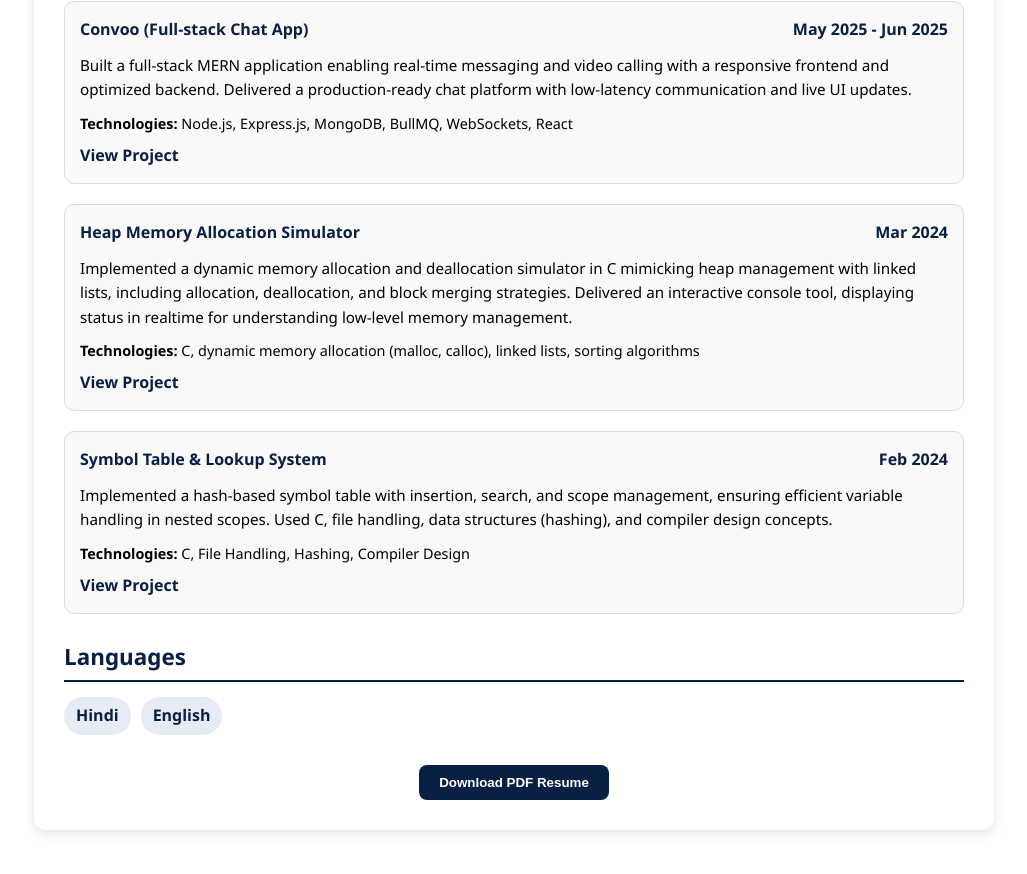
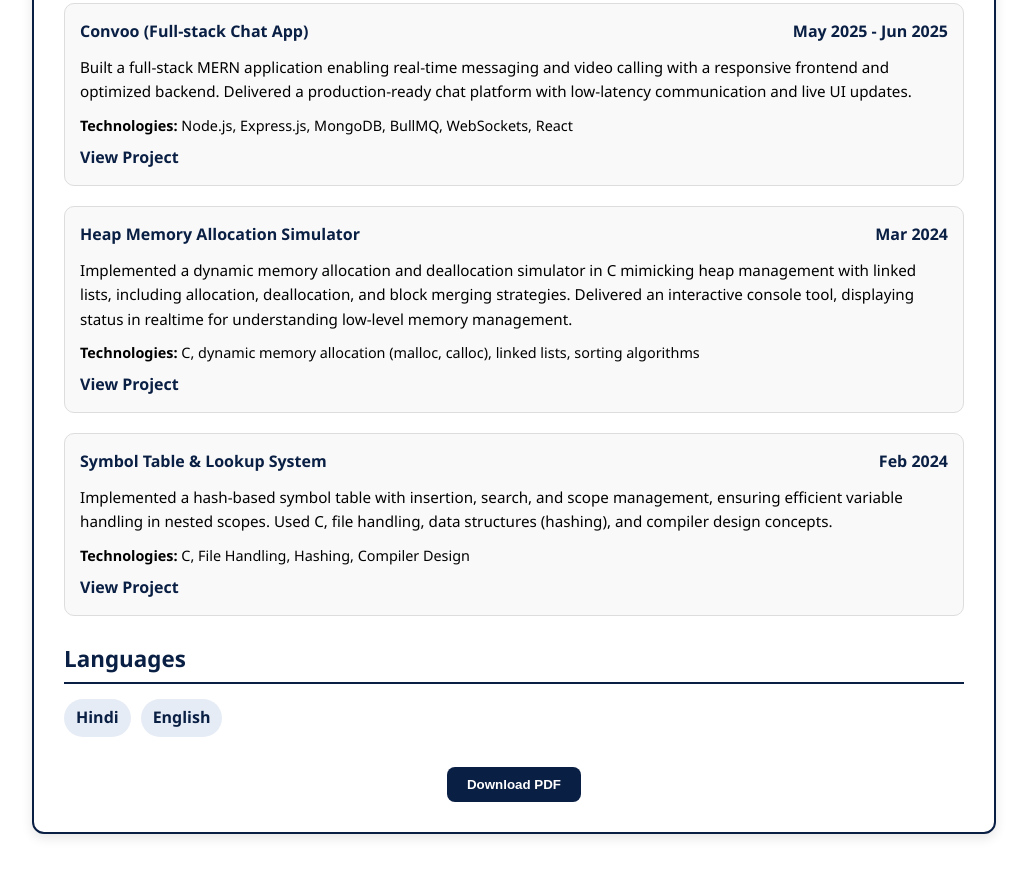
Before and after one commit to Hymanshu-jha/sde.resume, a React (Vite) app: page / in a window 1280 px wide. Shown: the part 1307-2181 px from the top of the page, without its empty margins (126-1153 px from the left). Built offline with nearby package versions, Linux system fonts and the light colour scheme.

Commit message:
A0 size ensures 1 page pdf

```diff
--- a/package.json
+++ b/package.json
@@ -12,6 +12,7 @@
   "dependencies": {
     "@tailwindcss/vite": "^4.1.13",
     "axios": "^1.9.0",
+    "html2pdf.js": "^0.12.0",
     "lucide-react": "^0.513.0",
     "react": "^19.1.0",
     "react-dom": "^19.1.0",
--- a/src/Resume.css
+++ b/src/Resume.css
@@ -1,5 +1,6 @@
-/* Resume.css */
+/* Resume.css - Final Version with Border + Clean Print */
 
+/* Base Styles */
 body {
   font-family: "Segoe UI", Tahoma, Geneva, Verdana, sans-serif;
   background: #ffffff;
@@ -16,11 +17,14 @@ body {
   background: #ffffff;
   box-shadow: 0 4px 12px rgba(0, 0, 0, 0.1);
   border-radius: 12px;
+
+  /* ✅ Added border */
+  border: 2px solid #0a1f44;
 }
 
 /* ---------- HEADER ---------- */
 header {
-  background-color: #0a1f44; /* dark blue */
+  background-color: #0a1f44;
   color: white;
   text-align: center;
   padding: 25px 20px;
@@ -197,3 +201,57 @@ footer {
 .btn-download:hover {
   background: #142e66;
 }
+
+/* --- PRINT STYLING FOR A0 --- */
+@media print {
+  body {
+    background: #ffffff !important;
+    color: #000000 !important;
+    -webkit-print-color-adjust: exact;
+    print-color-adjust: exact;
+  }
+
+  @page {
+    size: A0 portrait;
+    margin: 20mm;
+  }
+
+  .resume-container {
+    width: 90%;
+    max-width: none;
+    margin: 0 auto;
+    box-shadow: none;
+
+    /* ✅ Remove rounded corners for formal PDF look */
+    border-radius: 0;
+
+    /* ✅ Keep border in print */
+    border: 2px solid #0a1f44;
+
+    padding: 0;
+    transform: none;
+  }
+
+  header {
+    background-color: #0a1f44 !important;
+    color: #ffffff !important;
+  }
+
+  .resume-links a {
+    color: #ffffff !important;
+  }
+
+  section,
+  header,
+  footer {
+    page-break-inside: avoid;
+    break-inside: avoid;
+  }
+
+  /* ✅ Hide footer + download button in PDF */
+  footer,
+  .btn-download {
+    display: none !important;
+    visibility: hidden !important;
+  }
+}
--- a/src/Resume.jsx
+++ b/src/Resume.jsx
@@ -1,5 +1,6 @@
 import React from "react";
 import "./Resume.css";
+import html2pdf from "html2pdf.js";
 
 const resumeData = {
   name: "Himanshu Kumar",
@@ -81,8 +82,24 @@ const resumeData = {
   languages: ["Hindi", "English"],
 };
 
+
+
+
 const Resume = () => {
-  const handlePrint = () => window.print();
+  const handleDownloadPDF = (size = "A0") => {
+    const element = document.querySelector(".resume-container");
+
+    const options = {
+      margin: 0,
+      filename: `Himanshu_Kumar_Resume_${size}.pdf`,
+      image: { type: "jpeg", quality: 1 },
+      html2canvas: { scale: 4, useCORS: true },
+      jsPDF: { unit: "mm", format: size, orientation: "portrait" },
+      pagebreak: { mode: ["avoid-all", "css", "legacy"] }
+    };
+
+    html2pdf().set(options).from(element).save();
+  };
 
   return (
     <div className="resume-container">
@@ -123,7 +140,9 @@ const Resume = () => {
       <section>
         <h2>Technical Skills</h2>
         <div className="skills-list">
-          {resumeData.skills.map((skill, idx) => (<span className="skill-badge" key={idx}>{skill}</span>))}
+          {resumeData.skills.map((skill, idx) => (
+            <span className="skill-badge" key={idx}>{skill}</span>
+          ))}
         </div>
       </section>
 
@@ -137,8 +156,12 @@ const Resume = () => {
                 <span className="project-date">{proj.duration}</span>
               </div>
               <div className="project-description">{proj.description}</div>
-              <div className="project-tech"><strong>Technologies:</strong> {proj.technologies}</div>
-              <div><a href={proj.url} target="_blank">View Project</a></div>
+              <div className="project-tech">
+                <strong>Technologies:</strong> {proj.technologies}
+              </div>
+              <div>
+                <a href={proj.url} target="_blank" rel="noopener noreferrer">View Project</a>
+              </div>
             </div>
           ))}
         </div>
@@ -147,12 +170,17 @@ const Resume = () => {
       <section>
         <h2>Languages</h2>
         <div className="language-list">
-          {resumeData.languages.map((lang, idx) => (<span className="lang-badge" key={idx}>{lang}</span>))}
+          {resumeData.languages.map((lang, idx) => (
+            <span className="lang-badge" key={idx}>{lang}</span>
+          ))}
         </div>
       </section>
 
       <footer>
-        <button className="btn-download" onClick={handlePrint}>Download PDF Resume</button>
+        {/* ✅ Changed here: no window.print(), uses html2pdf */}
+        <button className="btn-download" onClick={() => handleDownloadPDF("A1")}>
+          Download PDF
+        </button>
       </footer>
     </div>
   );
```
Also changed, not shown: 1 other file (tests, documents, lock files or other folders).
